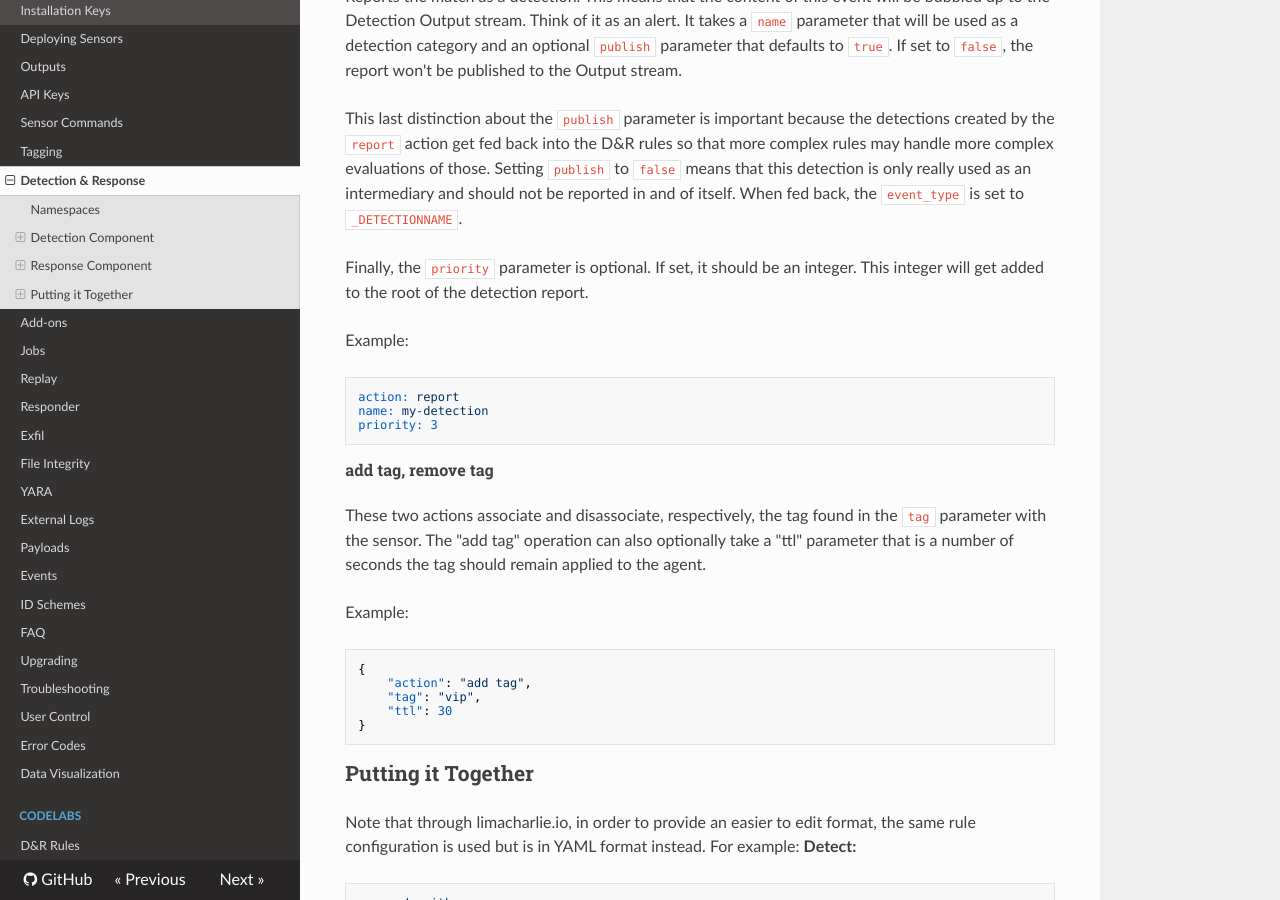
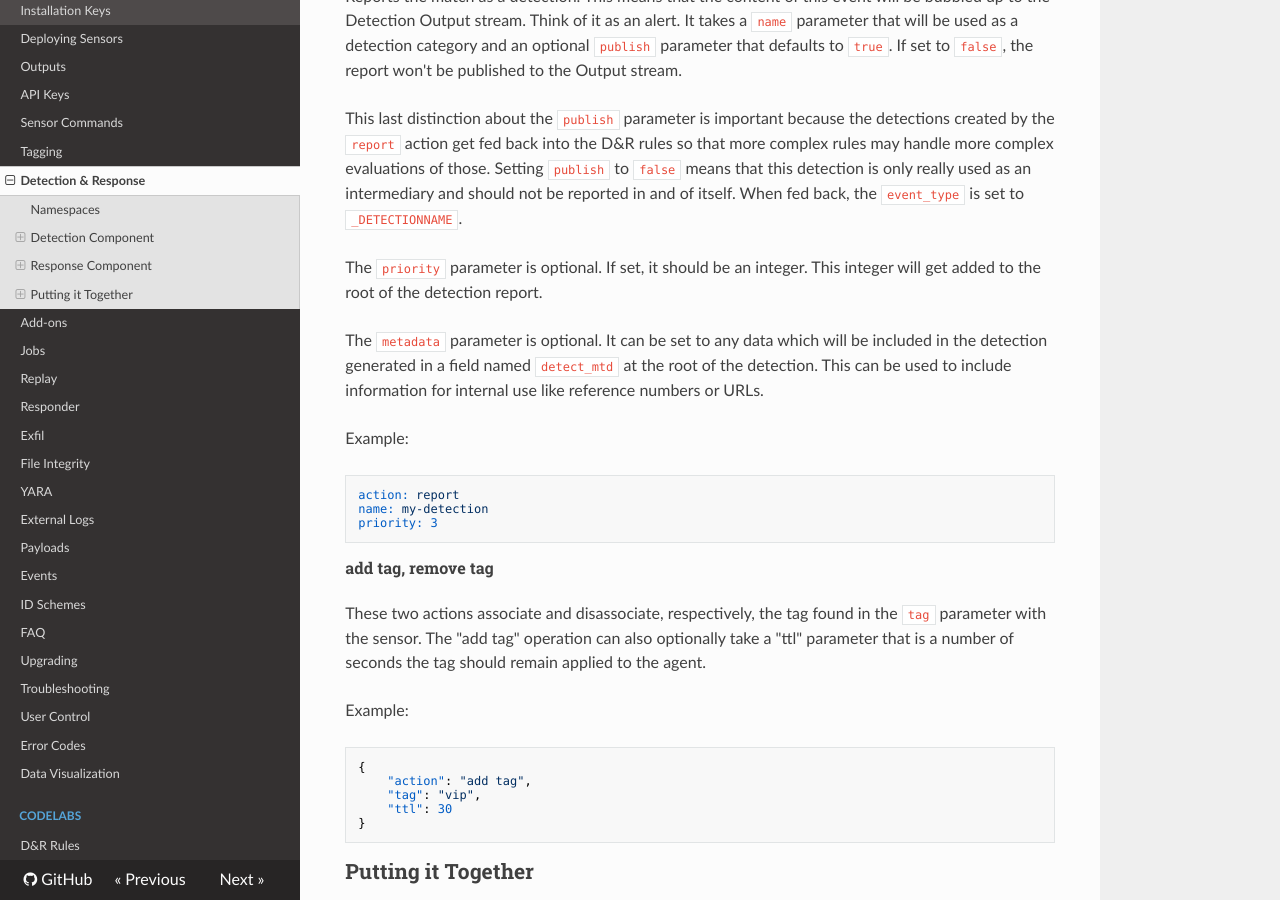
Before and after one commit to refractionPOINT/lce_doc, an MkDocs documentation site: the page built from docs/dr.md, in a window 1280 px wide and 900 px high, scrolled down 15424 px. Built offline with MkDocs 1.6.1, drawn with Linux system fonts in a browser that asks for light colours; nearby versions of some CDN libraries; old or Windows-style settings are respelled for this version of MkDocs.

Commit message:
Adding blurb about the detect_mtd

````diff
--- a/docs/dr.md
+++ b/docs/dr.md
@@ -614,8 +614,12 @@ This last distinction about the `publish` parameter is important because the det
 get fed back into the D&R rules so that more complex rules may handle more complex evaluations of those. Setting `publish` to `false` means that this detection is only really used as an intermediary and should not be reported in and
 of itself. When fed back, the `event_type` is set to `_DETECTIONNAME`.
 
-Finally, the `priority` parameter is optional. If set, it should be an integer. This integer
+The `priority` parameter is optional. If set, it should be an integer. This integer
 will get added to the root of the detection report.
+
+The `metadata` parameter is optional. It can be set to any data which will be included
+in the detection generated in a field named `detect_mtd` at the root of the detection.
+This can be used to include information for internal use like reference numbers or URLs.
 
 Example:
 ```yaml
````
